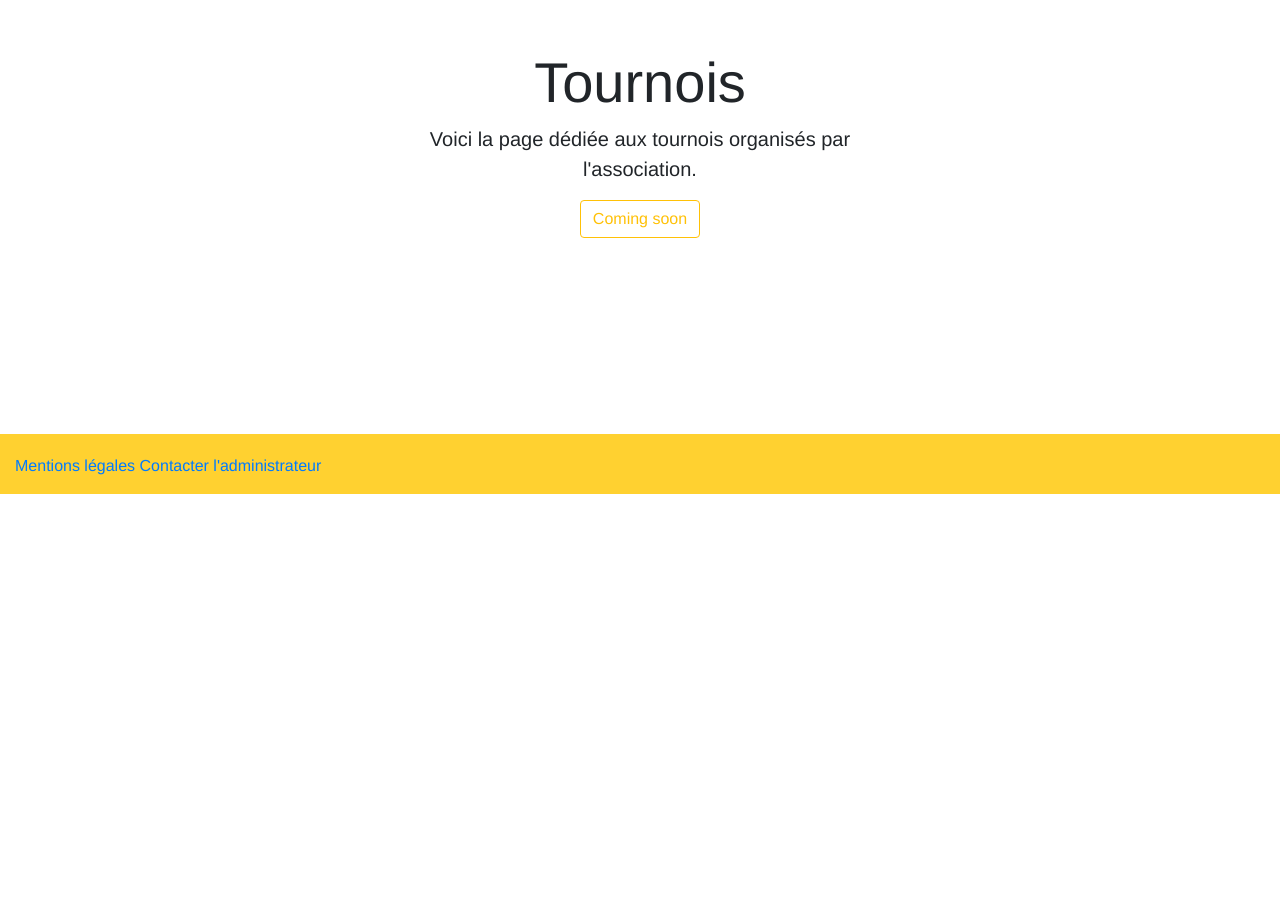
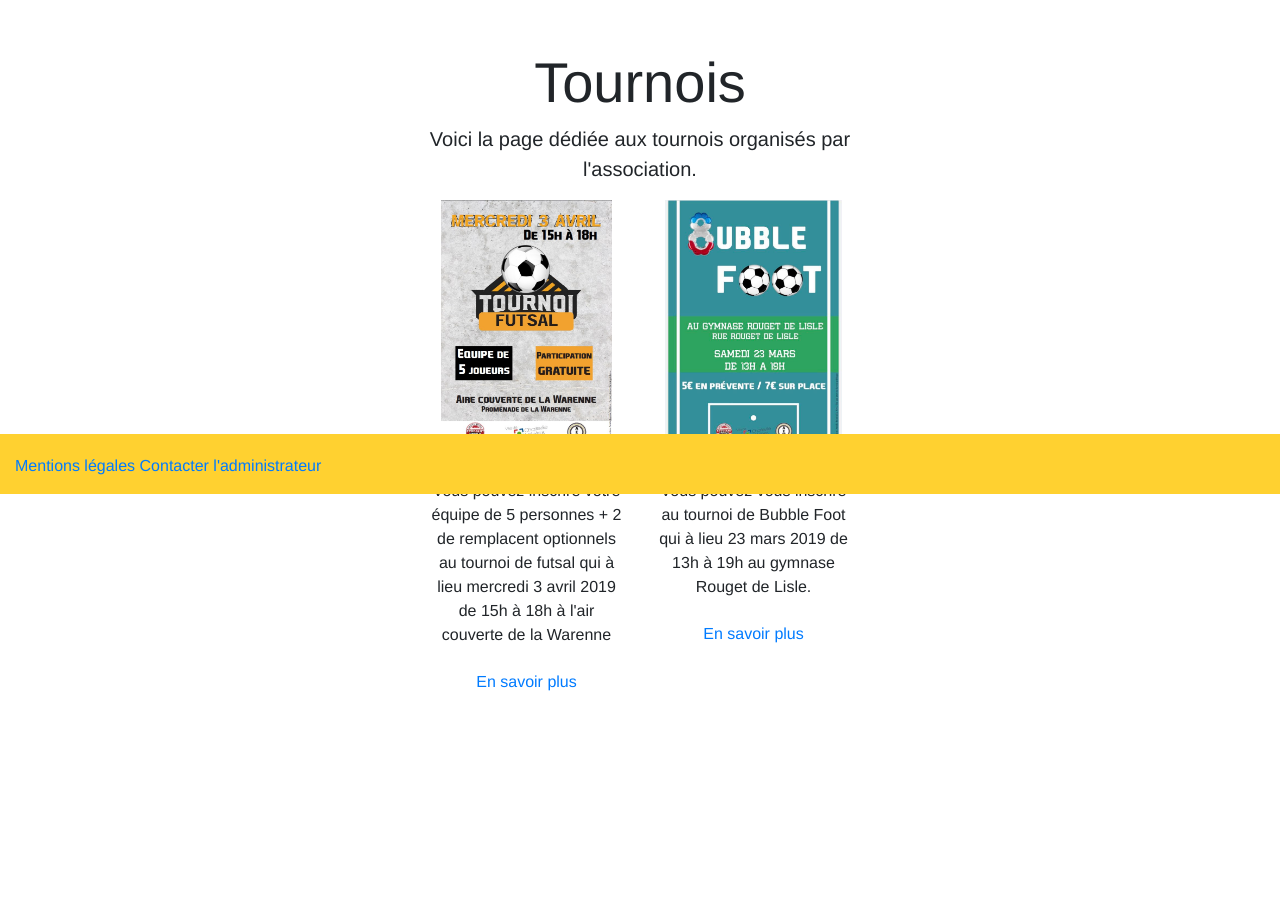
Before and after one commit to ORG4NX/AsetarProject, a PHP site: page /tournois.php in a window 1280 px wide. Shown: the part 306-1215 px from the top of the page. Before the commit the page ends 800 px from the top, so only its background shows below. Run offline with PHP 8.4, Linux system fonts and the light colour scheme.

```diff
--- a/class/Auth.php
+++ b/class/Auth.php
@@ -52,7 +52,7 @@ class Auth {
     public function Connect($login) {
         session_start();
         $_SESSION['login'] = $login;
-        header("location:index.php");
+        header("location:admin.php");
     }
 
     // Formulaire d'inscription au site
--- a/class/Header.php
+++ b/class/Header.php
@@ -1,7 +1,7 @@
 <?php
 /**
  * Created by PhpStorm
- * User: admin
+ * User: index
  * Date: 26/09/2018
  * Time: 16:20
  * Classe du header en Objet
@@ -13,10 +13,9 @@ class Header {
         $head = "<head>
                     <meta charset='utf-8'>
                     <meta name='viewport' content='width=device-width, initial-scale=1'>
-                    <link rel=\"stylesheet\" href=\"https://stackpath.bootstrapcdn.com/bootstrap/4.1.3/css/bootstrap.min.css\" integrity=\"sha384-MCw98/SFnGE8fJT3GXwEOngsV7Zt27NXFoaoApmYm81iuXoPkFOJwJ8ERdknLPMO\" crossorigin=\"anonymous\">
+                    <link rel='stylesheet' href='https://stackpath.bootstrapcdn.com/bootstrap/4.1.3/css/bootstrap.min.css' integrity='sha384-MCw98/SFnGE8fJT3GXwEOngsV7Zt27NXFoaoApmYm81iuXoPkFOJwJ8ERdknLPMO' crossorigin='anonymous'>
                     <title>ASETAR 08</title>
                     <link rel='stylesheet' href='css/global.css'>
-
                 </head>";
         /*
          * Utilise la variable supergloblale de session de PHP et affiche l'identifiant de l'utilisateur
@@ -34,6 +33,7 @@ class Header {
                       <a class='nav-item nav-link active' href='index.php'>Accueil</a>
                       <a class='nav-item nav-link active' href='deco.php'>Déconnexion</a>
                       <a class='nav-item nav-link active' href='services.php'>Services</a>
+                      <a class='nav-item nav-link active' href='admin.php'>Administration</a>
                       <a class='nav-item nav-link active' href='apropos.php'>A propos</a>
                     </div>
                   </div>
@@ -53,11 +53,9 @@ class Header {
                       <a class='nav-item nav-link active' href='reg.php'>Inscription</a>
                       <a class='nav-item nav-link active' href='apropos.php'>A propos</a>
                     </div>
-
                   </div>
                 </nav>";
                 }
-
                 return $head;
     }
 }
--- a/deco.php
+++ b/deco.php
@@ -9,4 +9,4 @@
  */
 session_start();
 session_destroy();
-header("location:index.php");
+header("location:admin.php");
--- a/tournois.php
+++ b/tournois.php
@@ -17,12 +17,37 @@ $foot = new Footer();
 echo $head->getHeader();
 
 echo "<div class='position-relative overflow-hidden p-3 text-center bg-medium'>
-  <div class='col-md-5 p-lg-5 mx-auto my-5'>
-    <h1 class='display-4 font-weight-normal'>Tournois</h1>
-    <p class='lead font-weight-normal'>Voici la page dédiée aux tournois organisés par l'association.</p>
-    <a class='btn btn-outline-warning' href='#'>Coming soon</a>
-  </div>
-</div>";
+        <div class='col-md-5 p-lg-5 mx-auto my-5'>
+            <h1 class='display-4 font-weight-normal'>Tournois</h1>
+            <p class='lead font-weight-normal'>Voici la page dédiée aux tournois organisés par l'association.</p>
+            <div class='tab-content'>
+            <div class='tab-pane active' id='1'>
+                <div class='row'>
+                    <div class='col-sm-8 col-md-6'>
+                        <div class='thumbnail'>
+                            <img src='images/e1.png' alt='...'>
+                            <div class='caption'>
+                                <h4>Tournoi Futsal</h4>
+                                <p>Vous pouvez inscrire votre équipe de 5 personnes + 2 de remplacent optionnels au tournoi de futsal qui à lieu mercredi 3 avril 2019 de 15h à 18h à l'air couverte de la Warenne</p>
+                                <a href='#' class='btn btn-order' role='button'><span class='glyphicon glyphicon-shopping-cart'></span>En savoir plus</a>
+                            </div>
+                        </div>
+                    </div>
+                    <div class='col-sm-8 col-md-6'>
+                        <div class='thumbnail'>
+                            <img src='images/e2.png' alt='...'>
+                            <div class='caption'>
+                                <h4>Bubble Foot</h4>
+                                <p>Vous pouvez vous inscrire au tournoi de Bubble Foot qui à lieu 23 mars 2019 de 13h à 19h au gymnase Rouget de Lisle.</p>
+                                <a href='#' class='btn btn-order' role='button'><span class='glyphicon glyphicon-shopping-cart'></span>En savoir plus</a>
+                            </div>
+                        </div>
+                    </div>
+                </div>
+            </div>
+        </div>
+        </div>
+     </div>";
 
 echo $foot->getFooter();
 ?>
```
Also changed, not shown: admin.php (added, +20 -0 lines).
